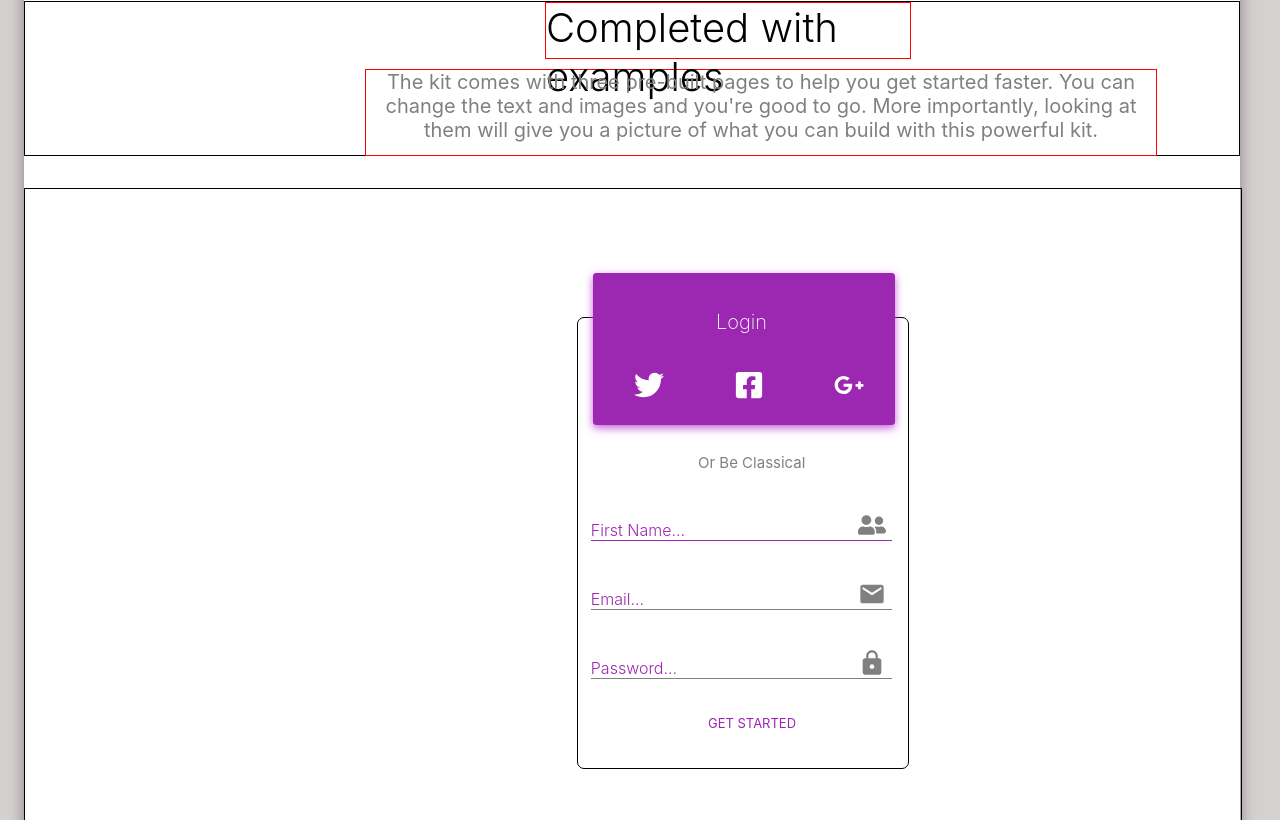
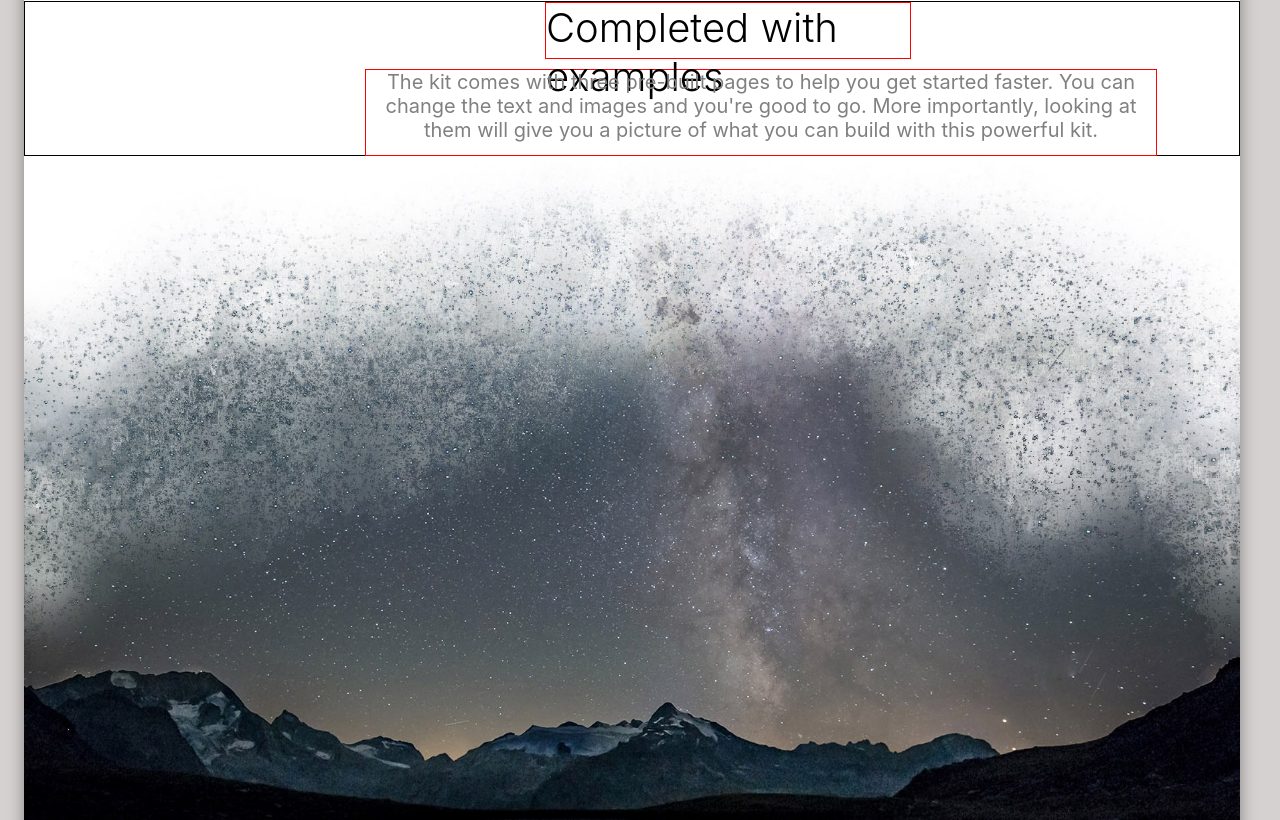
Before and after one commit to luckkalpna/nextjs_material-kit, a React (Create React App) app in the folder nextjs_material-kit/: page / in a window 1280 px wide. Shown: the part 8620-9440 px from the top of the page. Built offline with nearby package versions, Linux system fonts and the light colour scheme; a web font is replaced by a local one.

Commit message:
Add a image

```diff
--- a/nextjs_material-kit/src/App.css
+++ b/nextjs_material-kit/src/App.css
@@ -3074,16 +3074,26 @@ input:checked + .slidert:before {
 
 /* --------------------- Big form and image ---------------- */
 
+.main-image-container{
+  height: 1000px;
+  width: 100%;
+  background-size: cover;
+  overflow: hidden;
+  background-position: center;
+}
+
 .last-image-container{
   border: 1px solid black;
-  margin-top: 2em;
-  height: 700px;
+  margin-top: 10em;
+  height: 580px;
   width: 100%;
   position: center;
-  /* background-image: url("sign.jpg"); */
+  background-size: cover;
   background-repeat: no-repeat;
   overflow: hidden;
 }
+
+/* //  start   /// */
 
 .last-form{
   border: 1px solid black;
@@ -3239,6 +3249,8 @@ input:checked + .slidert:before {
   height: 200px;
   margin-top: 12em;
 }
+
+/* /////    end     ////// */
 
 .last-form-icon{
   border: 1px solid #9c27b0;
@@ -3345,7 +3357,7 @@ input:checked + .slidert:before {
 
 .ending-txt{
   border: 1px solid purple;
-  margin-top: 135em;
+  margin-top: 168em;
   height: 800px;
 }
 
--- a/nextjs_material-kit/src/App.js
+++ b/nextjs_material-kit/src/App.js
@@ -634,8 +634,8 @@ function App() {
 
             {/* ------------------ Big Image container ---------------- */}
 
+            <div className="main-image-container"><img src="image/sign.jpg" alt="image" className="main-image-container"/></div>
             <div className="last-image-container">
-              {/* <img src="image/sign.jpg" alt="image" /> */}
               <div className="form-txt"></div>
               <div className="last-form">
                 <div className="last-form-small-txt">Or Be Classical</div>
```
